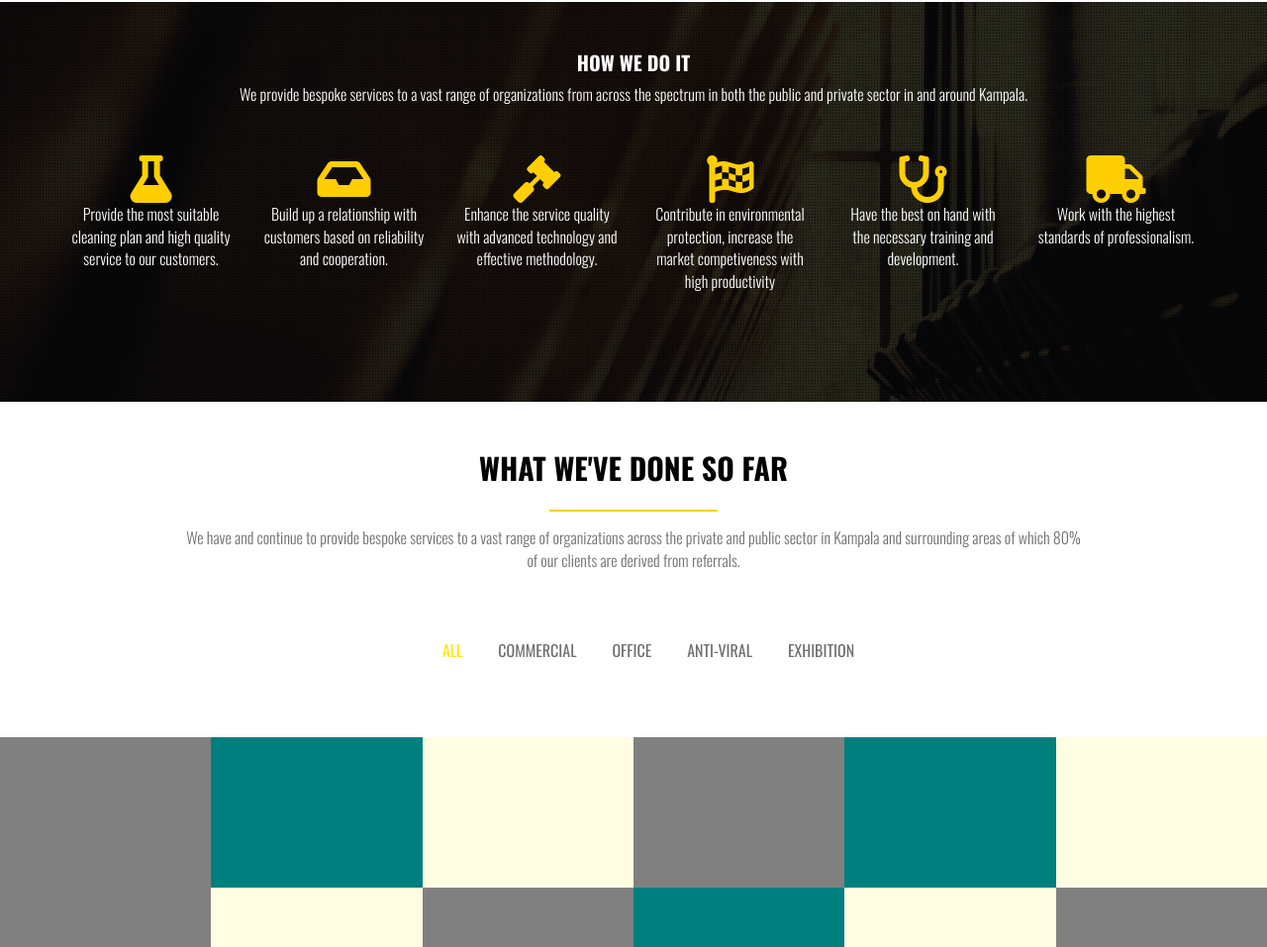
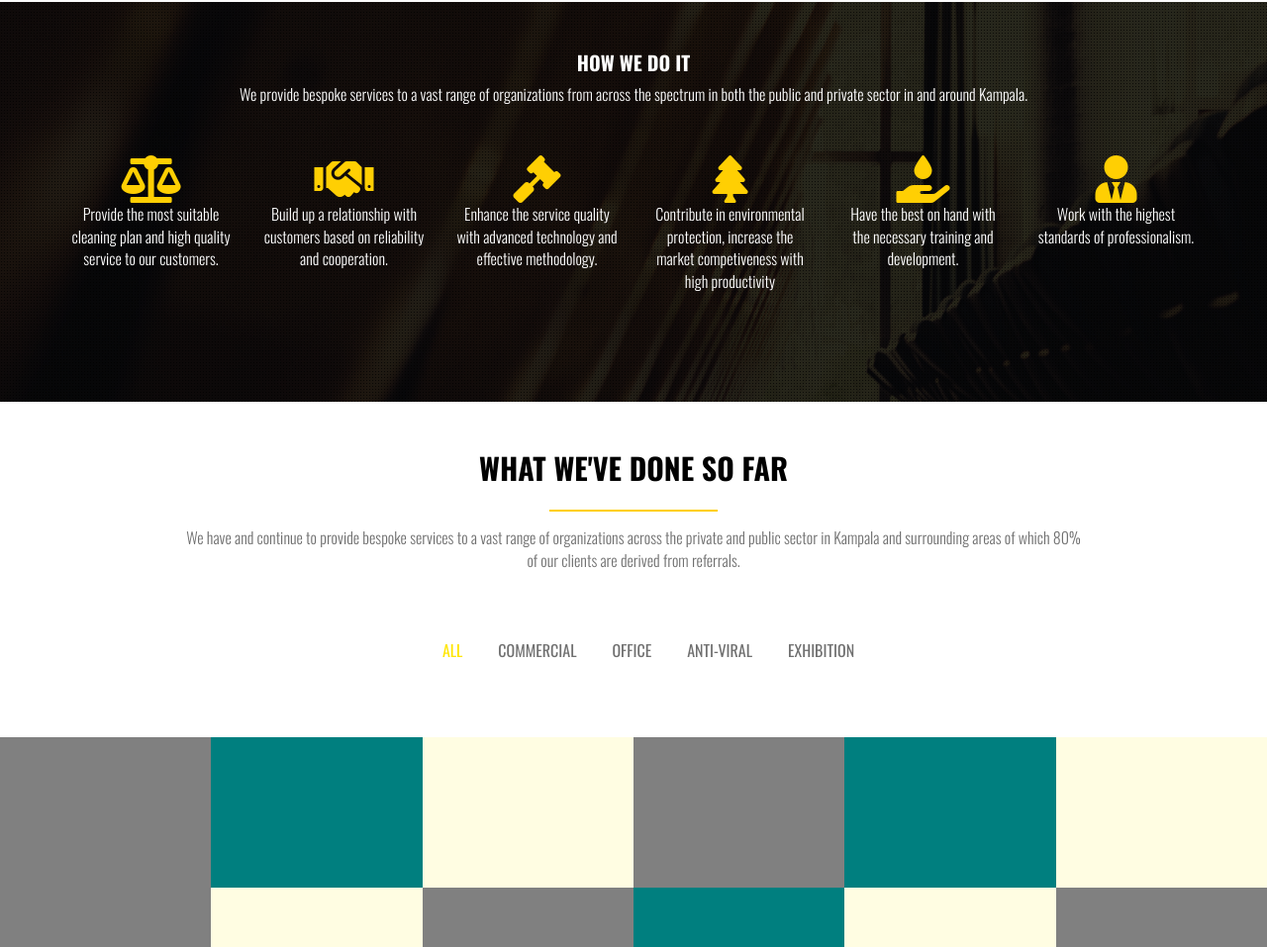
Before and after one commit to Alpha-Tech-UG/jiwan, a plain HTML site: page index.html in a window 1280 px wide. Shown: the part 1398-2355 px from the top of the page at 99% size. Drawn offline with nearby package versions, Linux system fonts and the light colour scheme.

Commit message:
icon finish

```diff
--- a/index.html
+++ b/index.html
@@ -128,14 +128,14 @@
 						<div class="row">
 							<div class="col-sm-2">
 								<div class="process-item ">
-									<i class="fa fa-flask fa-3x"></i>
+									<i class="fa fa-balance-scale fa-3x"></i>
 									<!-- <h3>Analize</h3> -->
 									<p class="font-m">Provide the most suitable cleaning plan and high quality service to our customers.</p>
 								</div>
 							</div>
 							<div class="col-sm-2">
 								<div class="process-item delay1">
-									<i class="fa fa-inbox fa-3x"></i>
+									<i class="fa fa-handshake fa-3x"></i>
 									<!-- <h3>Preapering</h3> -->
 									<p class="font-m">Build up a relationship with customers based on reliability and cooperation.</p>
 								</div>
@@ -149,21 +149,21 @@
 							</div>
 							<div class="col-sm-2">
 								<div class="process-item delay3">
-									<i class="fa fa-flag-checkered fa-3x"></i>
+									<i class="fa fa-tree fa-3x"></i>
 									<!-- <h3>Finalize</h3> -->
 									<p class="font-m">Contribute in environmental protection, increase the market competiveness with high productivity</p>
 								</div>
 							</div>
 							<div class="col-sm-2">
 								<div class="process-item delay4">
-									<i class="fa fa-stethoscope fa-3x"></i>
+									<i class="fa fa-hand-holding-water fa-3x"></i>
 									<!-- <h3>Testing</h3> -->
 									<p class="font-m">Have the best on hand with the necessary training and development.</p>
 								</div>
 							</div>
 							<div class="col-sm-2">
 								<div class="process-item delay5">
-									<i class="fa fa-truck  fa-3x"></i>
+									<i class="fa fa-user-tie  fa-3x"></i>
 									<!-- <h3>Deliver</h3> -->
 									<p class="font-m">Work with the highest standards of professionalism.</p>
 								</div>
```
